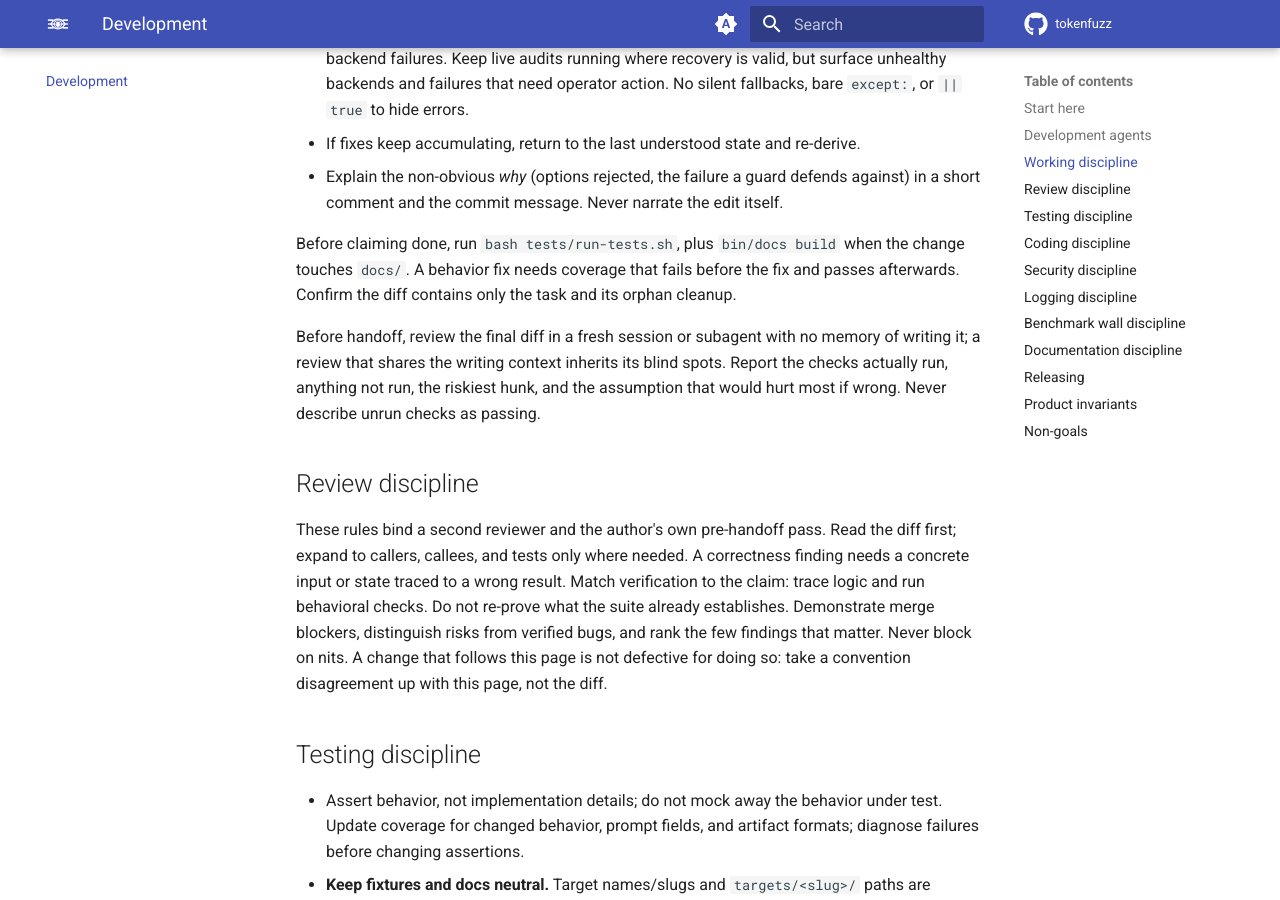
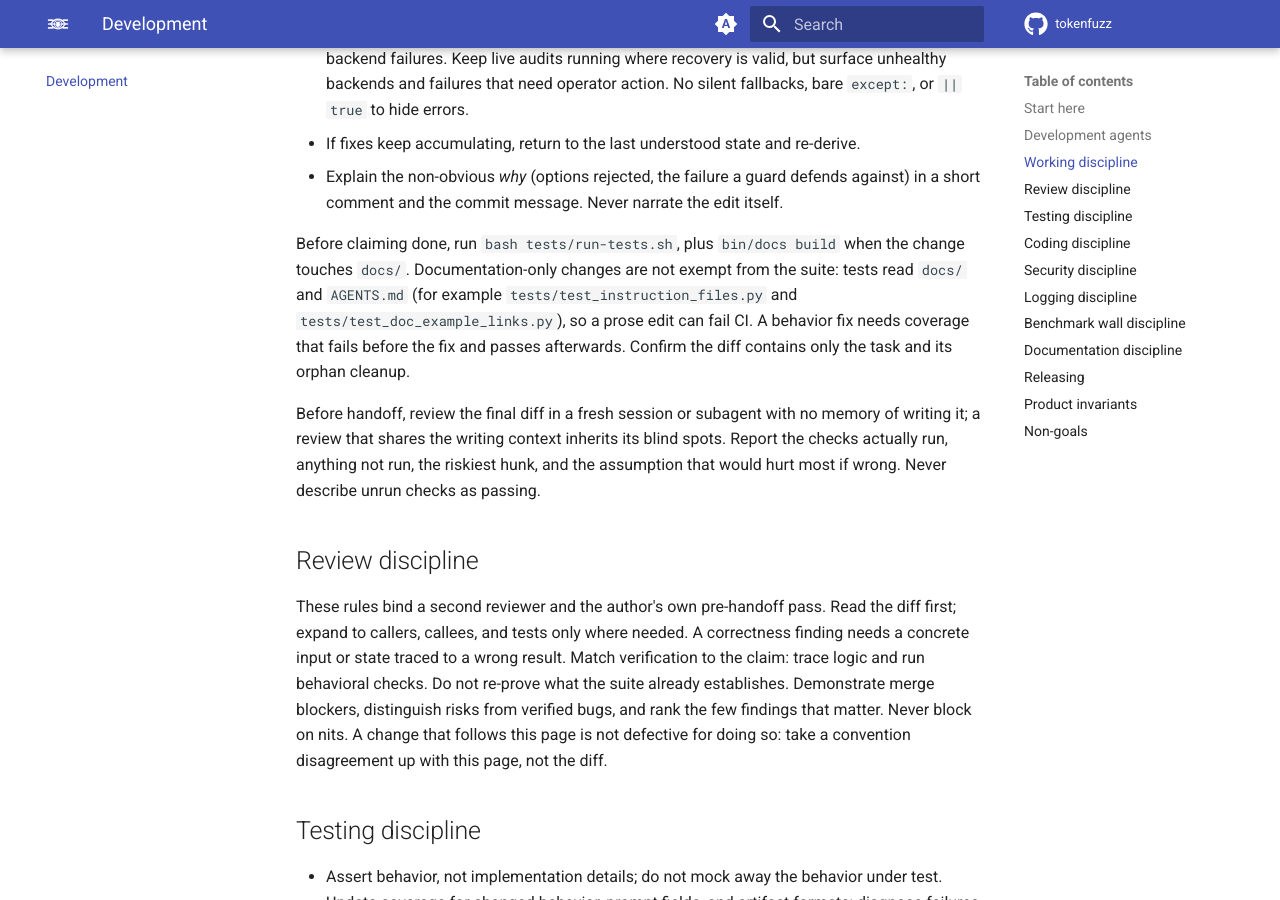
Before and after one commit to tokenfuzz/tokenfuzz, an MkDocs documentation site: the page built from docs/development.md, in a window 1280 px wide and 900 px high, scrolled down 1483 px. Built offline with MkDocs 1.6.1 and Material for MkDocs 9.7.7, drawn with Linux system fonts in a browser that asks for light colours; comment, search, counter and statistics services are not loaded.

Commit message:
tests: pin only the startup prompt on the development page
The docs consolidation in 74356a3 broke CI on every lane:
test_development_page_has_the_canonical_startup_prompt asserted three
prose fragments ("Start your coding agent", the agent-CLI list, "Use
broad, stable rules") that the rewrite rephrased while keeping the rules.
Those asserts pinned wording, not behavior; the test now checks only
what contributors depend on verbatim, the startup prompt they paste, plus
the page split it was written to guard.

The page itself is why the failing commit shipped without running the
suite: the version that session read described documentation-only edits
as needing "a strict docs build and checks of the changed claims,
examples, and links", which reads as a complete checklist and matches
the validation that commit reported. The rewrite dropped that sentence
but never said tests read docs/ and AGENTS.md, so the page now says so.

```diff
--- a/docs/development.md
+++ b/docs/development.md
@@ -61,7 +61,10 @@ Read docs/development.md first, then help me with: <task>
   itself.
 
 Before claiming done, run `bash tests/run-tests.sh`, plus `bin/docs build` when
-the change touches `docs/`. A behavior fix needs coverage that fails before the
+the change touches `docs/`. Documentation-only changes are not exempt from the
+suite: tests read `docs/` and `AGENTS.md` (for example
+`tests/test_instruction_files.py` and `tests/test_doc_example_links.py`), so a
+prose edit can fail CI. A behavior fix needs coverage that fails before the
 fix and passes afterwards. Confirm the diff contains only the task and its
 orphan cleanup.
 
```
Also changed, not shown: 1 other file.
